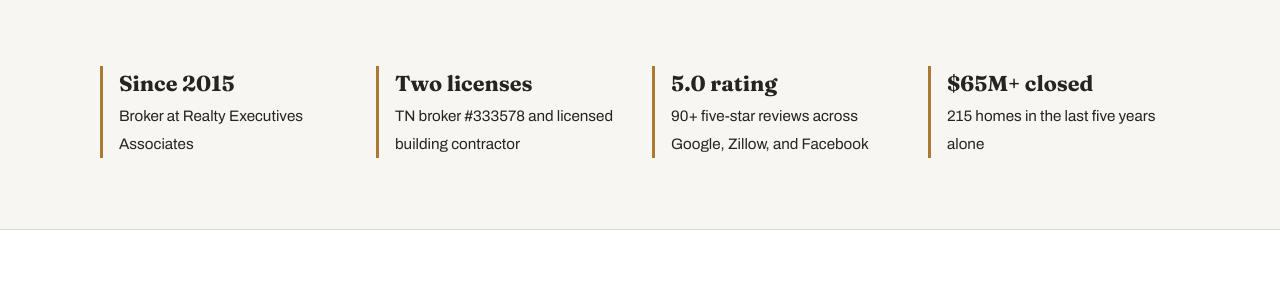
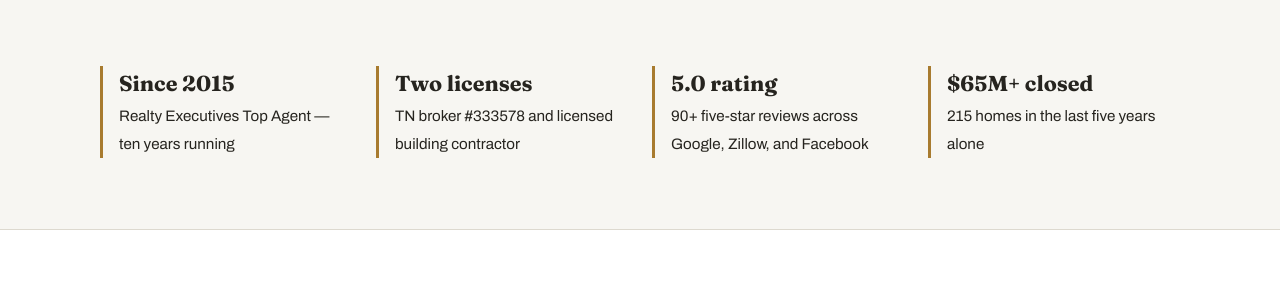
Before and after one commit to Westyn3/tara-hayes-realtor, a Jekyll site: the page built from index.html, in a window 1280 px wide and 900 px high, scrolled down 692 px. Shown: the part 153-453 px from the top of the window. Built offline with Jekyll 4.4.1, drawn with Linux system fonts in a browser that asks for light colours.

Commit message:
Add Realty Executives Top Agent award (2017-2026): homepage creds, About, schema
Co-Authored-By: Claude Fable 5 <noreply@anthropic.com>
Claude-Session: https://claude.ai/code/session_017Tdkj31mQYZtdN1yVPKqVk

```diff
--- a/_layouts/default.html
+++ b/_layouts/default.html
@@ -54,6 +54,7 @@
     "telephone": "+18652428010",
     "email": "tara@tarahayesrealtor.com",
     "foundingDate": "2015-08",
+    "award": "Realty Executives Top Agent, 2017–2026 (ten consecutive years)",
     "priceRange": "$$$",
     "address": {
       "@type": "PostalAddress",
--- a/about.html
+++ b/about.html
@@ -18,7 +18,7 @@ crumb: "About"
     <div>
       <h2>Eleven years, two licenses, one hat</h2>
       <p>Tara Hayes has been selling East Tennessee real estate since August 2015 &mdash; a broker at Realty Executives Associates, a licensed Tennessee building contractor, and the easiest agent to spot at any closing: she's the one in the hat.</p>
-      <p>The track record keeps pace with the tenure: more than 215 closings and over $65 million in sales volume in the last five years alone, with repeat clients and their referrals making up much of her business.</p>
+      <p>The track record keeps pace with the tenure: more than 215 closings and over $65 million in sales volume in the last five years alone, with repeat clients and their referrals making up much of her business. Realty Executives has named her a Top Agent every year since 2017.</p>
       <p>The two licenses are the whole story. Most agents can tell you what a house is listed for; Tara can tell you what it's worth fixing. Buyers get an informal contractor's read on every showing. Sellers get pre-list advice on which repairs pay for themselves. New-construction clients get someone who reads plans and holds builders to them.</p>
       <p>The designations back it up: Accredited Buyer's Representative (ABR&reg;), Seller Representative Specialist (SRS), Real Estate Negotiation Expert (RENE), Certified Property Manager&reg; (CPM&reg;), and Military Relocation Professional (MRP) &mdash; specialist training on both sides of the table, at the negotiating table, and for the families the military moves through East Tennessee.</p>
     </div>
--- a/index.html
+++ b/index.html
@@ -24,7 +24,7 @@ hero_video: true
 
 <section class="section">
   <div class="wrap creds">
-    <div><strong>Since 2015</strong><span>Broker at Realty Executives Associates</span></div>
+    <div><strong>Since 2015</strong><span>Realty Executives Top Agent &mdash; ten years running</span></div>
     <div><strong>Two licenses</strong><span>TN broker #333578 and licensed building contractor</span></div>
     <div><strong>5.0 rating</strong><span>90+ five-star reviews across Google, Zillow, and Facebook</span></div>
     <div><strong>$65M+ closed</strong><span>215 homes in the last five years alone</span></div>
```
